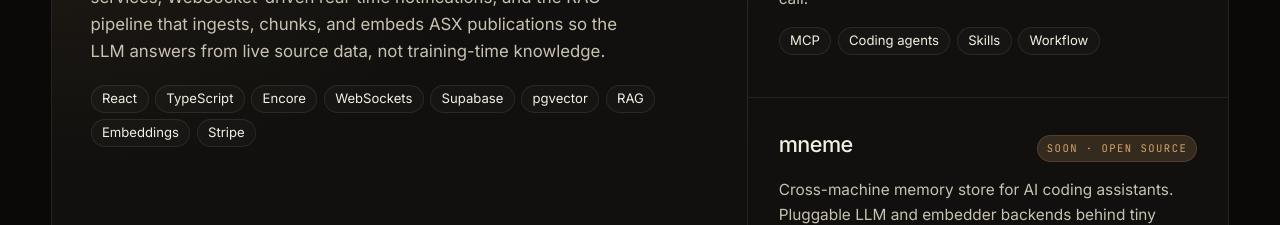
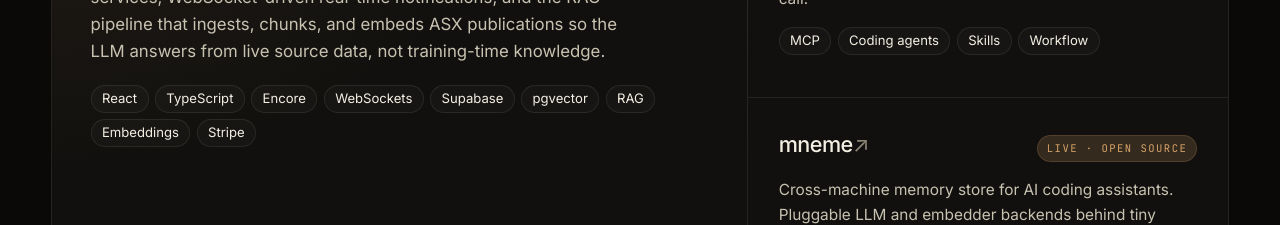
Before and after one commit to j10ra/j10ra.github.io, a React (Vite) app: page / in a window 1280 px wide. Shown: the part 1500-1725 px from the top of the page. Built offline with nearby package versions, Linux system fonts and the light colour scheme; no server answers.

Commit message:
(fix): mark mneme live open source with repo link

```diff
--- a/src/data/resume.ts
+++ b/src/data/resume.ts
@@ -284,7 +284,8 @@ export const building: Project[] = [
   },
   {
     name: "mneme",
-    status: "Soon · open source",
+    status: "Live · open source",
+    href: "https://github.com/j10ra/mneme",
     blurb:
       "Cross-machine memory store for AI coding assistants. Pluggable LLM and embedder backends behind tiny interfaces, hybrid recall (semantic + keyword + recency), self-hosted on a private inference VM.",
     tags: [
```
